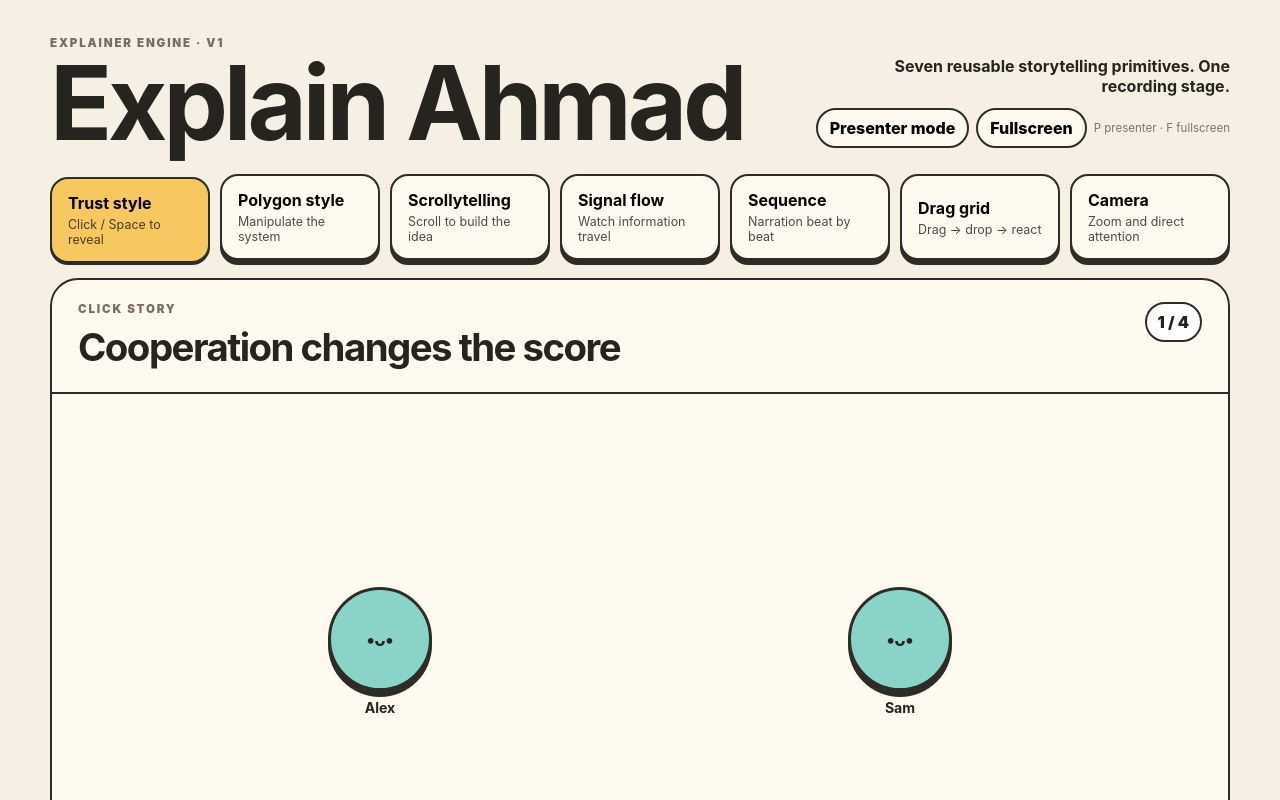
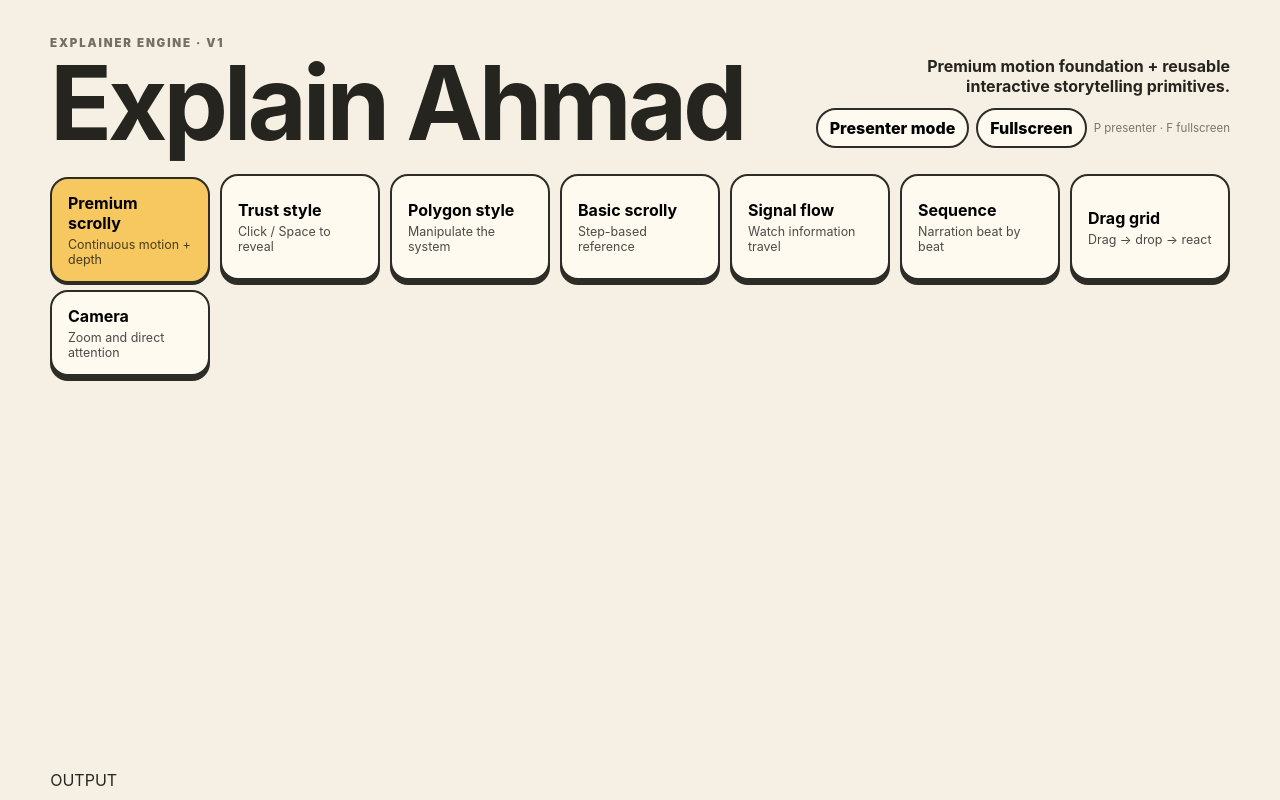
Before and after one commit to ahamdjin/explain-ahmad, a React (Vite) app: page / in a window 1280 px wide. Shown: the top 800 px of the page. Built offline with nearby package versions, Linux system fonts and the light colour scheme.

Commit message:
app: make premium scrolly the flagship demo

```diff
--- a/src/App.tsx
+++ b/src/App.tsx
@@ -3,17 +3,19 @@ import DragGridExample from './examples/drag-style/DragGridExample'
 import SignalFlowExample from './examples/flow-style/SignalFlowExample'
 import FocusExample from './examples/focus-style/FocusExample'
 import PolygonsExample from './examples/polygons-style/PolygonsExample'
+import PremiumScrollyExample from './examples/premium-scrolly/PremiumScrollyExample'
 import ScrollyExample from './examples/scrolly-style/ScrollyExample'
 import SequenceExample from './examples/sequence-style/SequenceExample'
 import TrustExample from './examples/trust-style/TrustExample'
 import { PresenterControls, PresenterMode } from './engine/PresenterMode'
 
-type Demo = 'trust' | 'polygons' | 'scrolly' | 'flow' | 'sequence' | 'drag' | 'focus'
+type Demo = 'premium' | 'trust' | 'polygons' | 'scrolly' | 'flow' | 'sequence' | 'drag' | 'focus'
 
 const demos: Array<{ id: Demo; label: string; hint: string }> = [
+  { id: 'premium', label: 'Premium scrolly', hint: 'Continuous motion + depth' },
   { id: 'trust', label: 'Trust style', hint: 'Click / Space to reveal' },
   { id: 'polygons', label: 'Polygon style', hint: 'Manipulate the system' },
-  { id: 'scrolly', label: 'Scrollytelling', hint: 'Scroll to build the idea' },
+  { id: 'scrolly', label: 'Basic scrolly', hint: 'Step-based reference' },
   { id: 'flow', label: 'Signal flow', hint: 'Watch information travel' },
   { id: 'sequence', label: 'Sequence', hint: 'Narration beat by beat' },
   { id: 'drag', label: 'Drag grid', hint: 'Drag → drop → react' },
@@ -21,7 +23,7 @@ const demos: Array<{ id: Demo; label: string; hint: string }> = [
 ]
 
 function ExplainerApp() {
-  const [demo, setDemo] = useState<Demo>('trust')
+  const [demo, setDemo] = useState<Demo>('premium')
 
   return (
     <main className="app-shell">
@@ -31,7 +33,7 @@ function ExplainerApp() {
           <h1>Explain Ahmad</h1>
         </div>
         <div className="header-actions">
-          <p className="header-note">Seven reusable storytelling primitives. One recording stage.</p>
+          <p className="header-note">Premium motion foundation + reusable interactive storytelling primitives.</p>
           <PresenterControls />
         </div>
       </header>
@@ -49,6 +51,7 @@ function ExplainerApp() {
         ))}
       </nav>
 
+      {demo === 'premium' && <PremiumScrollyExample />}
       {demo === 'trust' && <TrustExample />}
       {demo === 'polygons' && <PolygonsExample />}
       {demo === 'scrolly' && <ScrollyExample />}
```
